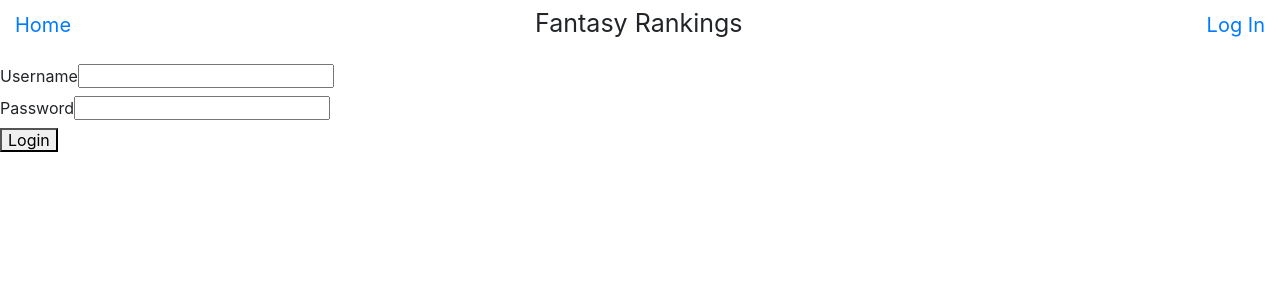
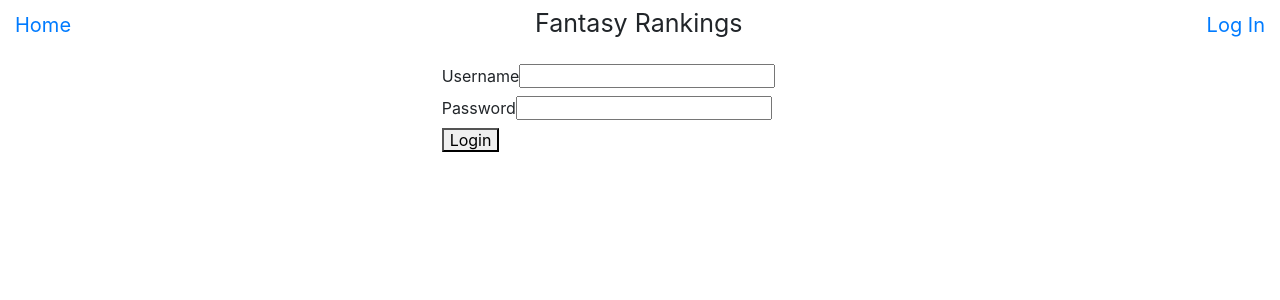
Before and after one commit to giants415/fantasy_sports_ratings, a React (Create React App) app: page /login in a window 1280 px wide. Shown: the top 300 px of the page. Built offline with nearby package versions, Linux system fonts and the light colour scheme.

Commit message:
possible centering

```diff
--- a/src/components/Login.js
+++ b/src/components/Login.js
@@ -4,13 +4,13 @@ class Login extends Component {
 
   render() {
     return (
-      <form>
+      <form className='col-lg-4 offset-lg-4'>
         <div>
-          <label for='username'>Username</label>
+          <label>Username</label>
           <input type='text' id='username'/>
         </div>
         <div>
-          <label for='password'>Password</label>
+          <label>Password</label>
           <input type='text' id='password'/>
         </div>
         <button type='button'>Login</button>
```
